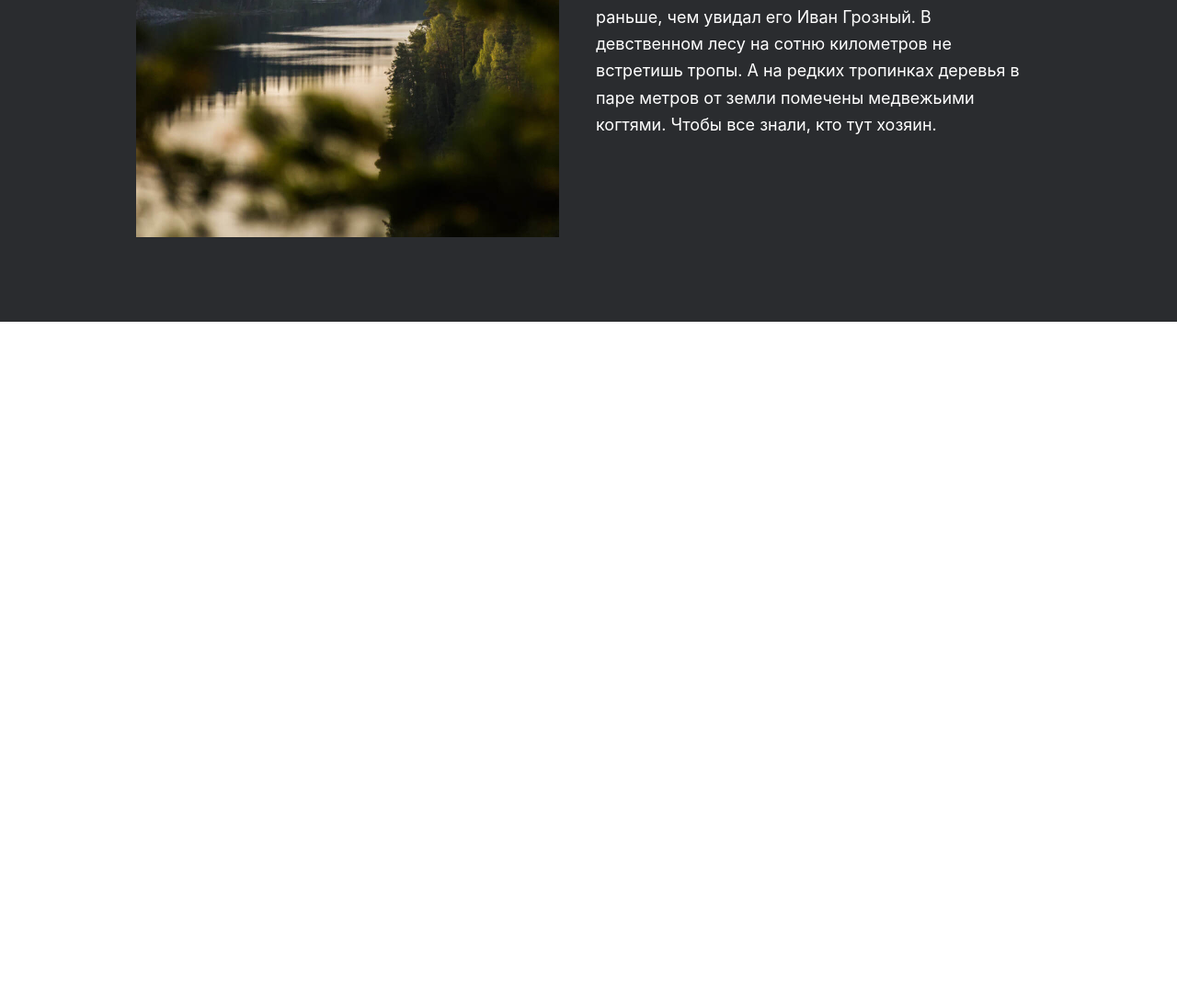
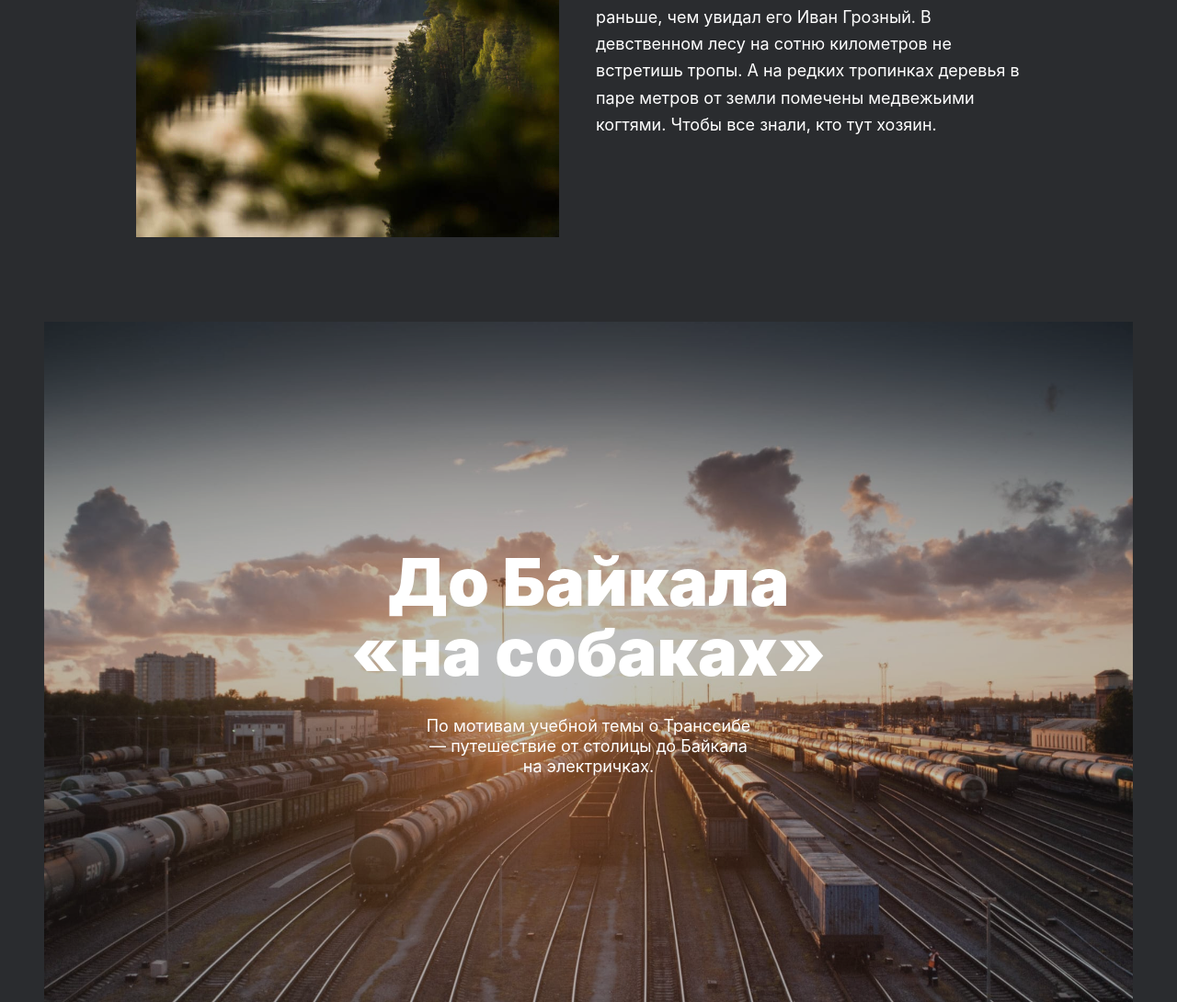
Before and after one commit to MaxBernatsky/russian-travel, a plain HTML site: page index.html in a window 1280 px wide. Shown: the part 5661-6751 px from the top of the page at 92% size. Before the commit the page ends 6011 px from the top, so only its background shows below. Drawn offline with Linux system fonts and the light colour scheme; a web font is replaced by a local one.

Commit message:
added cover section

```diff
--- /dev/null
+++ b/blocks/cover/__overlay/cover__overlay.css
@@ -0,0 +1,13 @@
+.cover__overlay {
+  display: flex;
+  flex-direction: column;
+  justify-content: center;
+  align-items: center;
+  text-decoration: none;
+  aspect-ratio: 16/10;
+  background-color: rgba(42, 44, 47, 0.3);
+}
+
+.cover__overlay:hover {
+  background-color: rgba(42, 44, 47, 0.8);
+}
--- /dev/null
+++ b/blocks/cover/__subtitle/cover__subtitle.css
@@ -0,0 +1,12 @@
+.cover__subtitle {
+  max-width: 360px;
+  font-family: 'Inter';
+  font-style: normal;
+  font-weight: 400;
+  font-size: 18px;
+  line-height: calc(22 / 18);
+  color: #fff;
+  text-align: center;
+  margin: 0;
+  padding: 0;
+}
--- /dev/null
+++ b/blocks/cover/__title/cover__title.css
@@ -0,0 +1,12 @@
+.cover__title {
+  max-width: 560px;
+  font-family: 'Inter';
+  font-style: normal;
+  font-weight: 900;
+  font-size: 72px;
+  line-height: calc(76 / 72);
+  color: #fff;
+  text-align: center;
+  margin: 0 0 32px 0;
+  padding: 0;
+}
--- /dev/null
+++ b/blocks/cover/cover.css
@@ -0,0 +1,7 @@
+.cover {
+  max-width: 1184px;
+  margin: 0 48px;
+  background-image: url('../../../images/cover-trains.jpg');
+  background-size: cover;
+  background-repeat: no-repeat;
+}
--- a/index.html
+++ b/index.html
@@ -272,6 +272,19 @@
             </div>
           </div>
         </section>
+
+        <section class="cover">
+          <a
+            href="https://stampsy.com/na-elektrichkakh-do-baikala"
+            class="cover__overlay"
+          >
+            <h2 class="cover__title">До Байкала «на собаках»</h2>
+            <p class="cover__subtitle">
+              По мотивам учебной темы о Транссибе — путешествие от столицы до
+              Байкала на электричках.
+            </p>
+          </a>
+        </section>
       </main>
     </div>
   </body>
--- a/pages/index.css
+++ b/pages/index.css
@@ -34,3 +34,9 @@
 @import url(../blocks/place/__link/place__link.css);
 @import url(../blocks/place/__image/place__image.css);
 @import url(../blocks/place/__paragraph/place__paragraph.css);
+
+/* Cover */
+@import url(../blocks/cover/cover.css);
+@import url(../blocks/cover/__overlay/cover__overlay.css);
+@import url(../blocks/cover/__title/cover__title.css);
+@import url(../blocks/cover/__subtitle/cover__subtitle.css);
```
